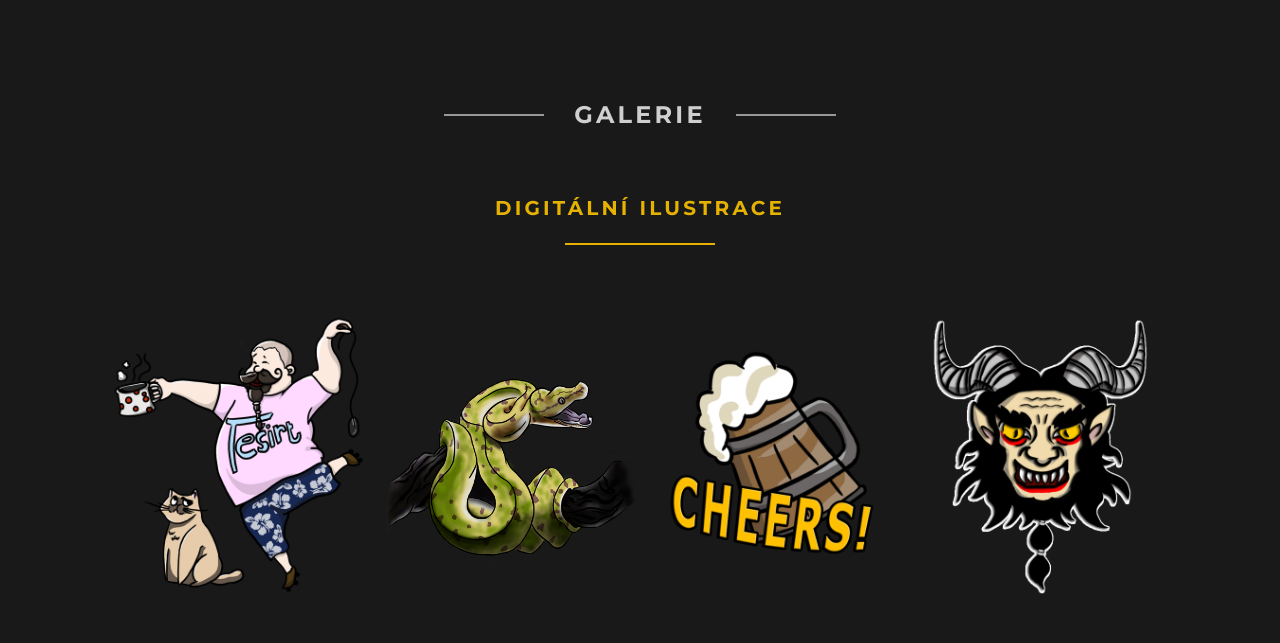
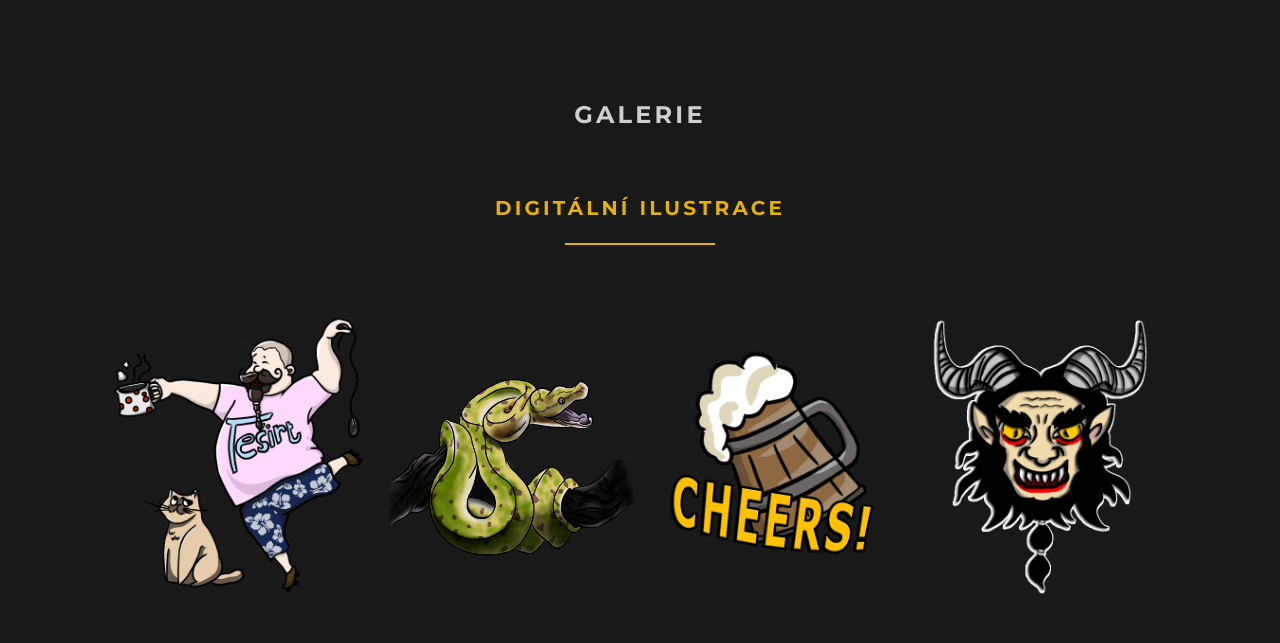
Before and after one commit to MijaHinn/portfolio, an Eleventy site: page gallery.html in a window 1280 px wide. Shown: the part 97-740 px from the top of the page. Built offline with nearby package versions, Linux system fonts and the light colour scheme; Eleventy itself is replaced by a stand-in of ours; files that its build step writes are made by us from their sources.

Commit message:
Úprava kódu

```diff
--- a/_includes/layouts/template.njk
+++ b/_includes/layouts/template.njk
@@ -11,6 +11,7 @@
         <link rel="manifest" href="/site.webmanifest">
         <meta name="msapplication-TileColor" content="#b91d47">
         <meta name="theme-color" content="#ffffff">
+        <meta name="description" content="Michaela Hinnerová - frontend kodérka - portfolio" />
 
         <link rel="stylesheet" href="../css/style.css">
         <link href="https://fonts.googleapis.com/css2?family=Montserrat:wght@400;600;700&display=swap" rel="stylesheet">
--- a/scss/_colors.scss
+++ b/scss/_colors.scss
@@ -9,17 +9,17 @@ $primary-c: #E6B200;
 
 /* --- TEXT COLORS -- */
 $text-color: #cfcfcf;
-$dark-text-color: #292929;
+$dark-text-color: $main-bg;
 /*$text-color: #b6b6b6;*/
 
 
 /* --- LIGHT BUTTON -- */
-$button-main-color: #E6B200;
+$button-main-color: $primary-c;
 $button-sec-color: #F6E11F;
-$button-text-main-color: #292929;
+$button-text-main-color: $main-bg;
 
 
 /* --- DARK BUTTON -- */
-$dark-button-main-color: #191919;
-$dark-button-sec-color: #292929;
-$dark-button-text-color: #E6B200;
+$dark-button-main-color: $sec-bg;
+$dark-button-sec-color: $main-bg;
+$dark-button-text-color: $primary-c;
--- a/scss/_root.scss
+++ b/scss/_root.scss
@@ -20,7 +20,7 @@ body {
     text-align: center;
 }
 
-.dark-lines {
+/*.dark-lines {
     display: flex;
     justify-content: center;
     align-items: center;
@@ -55,4 +55,4 @@ body {
         }
     }
 
-}
+}*/
```
